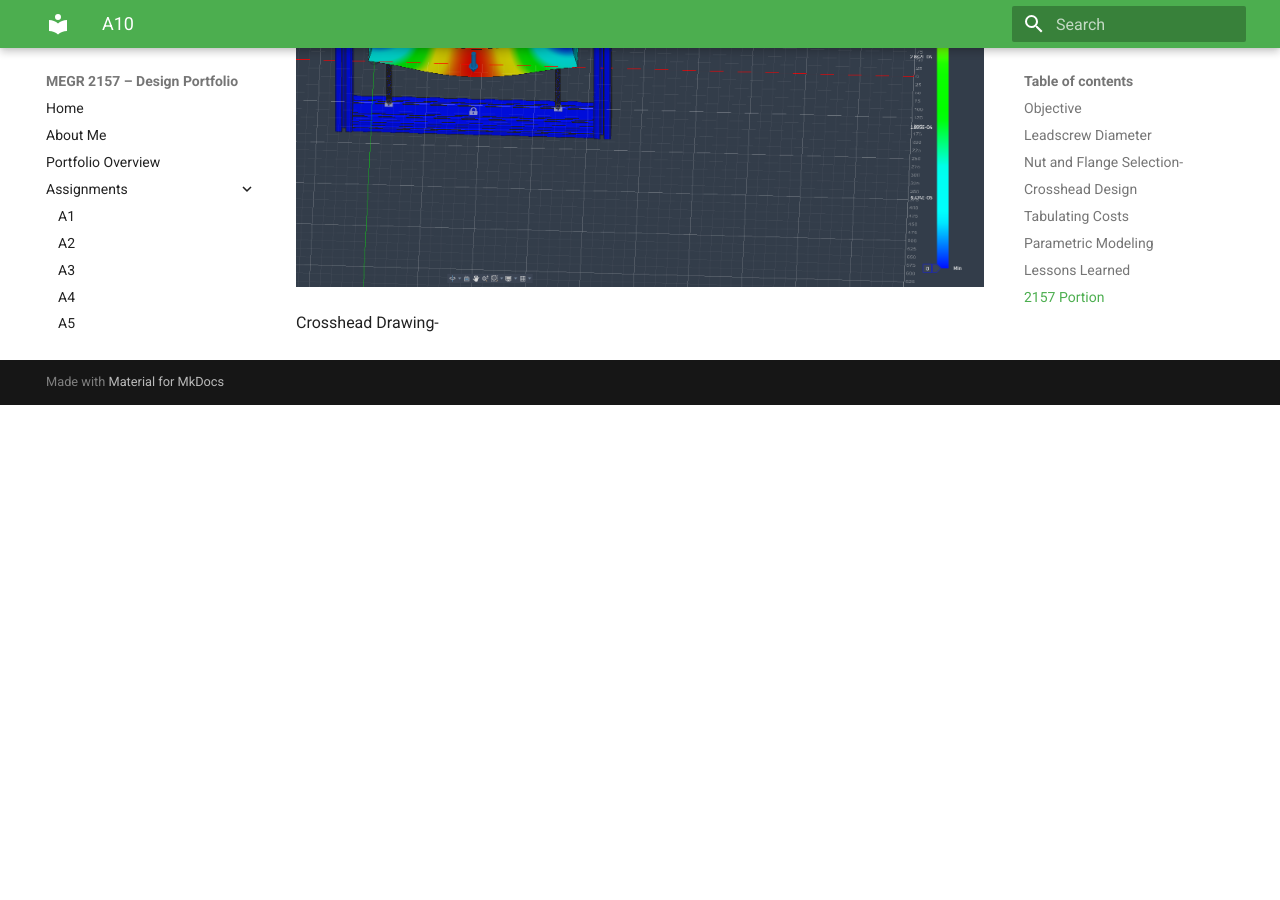
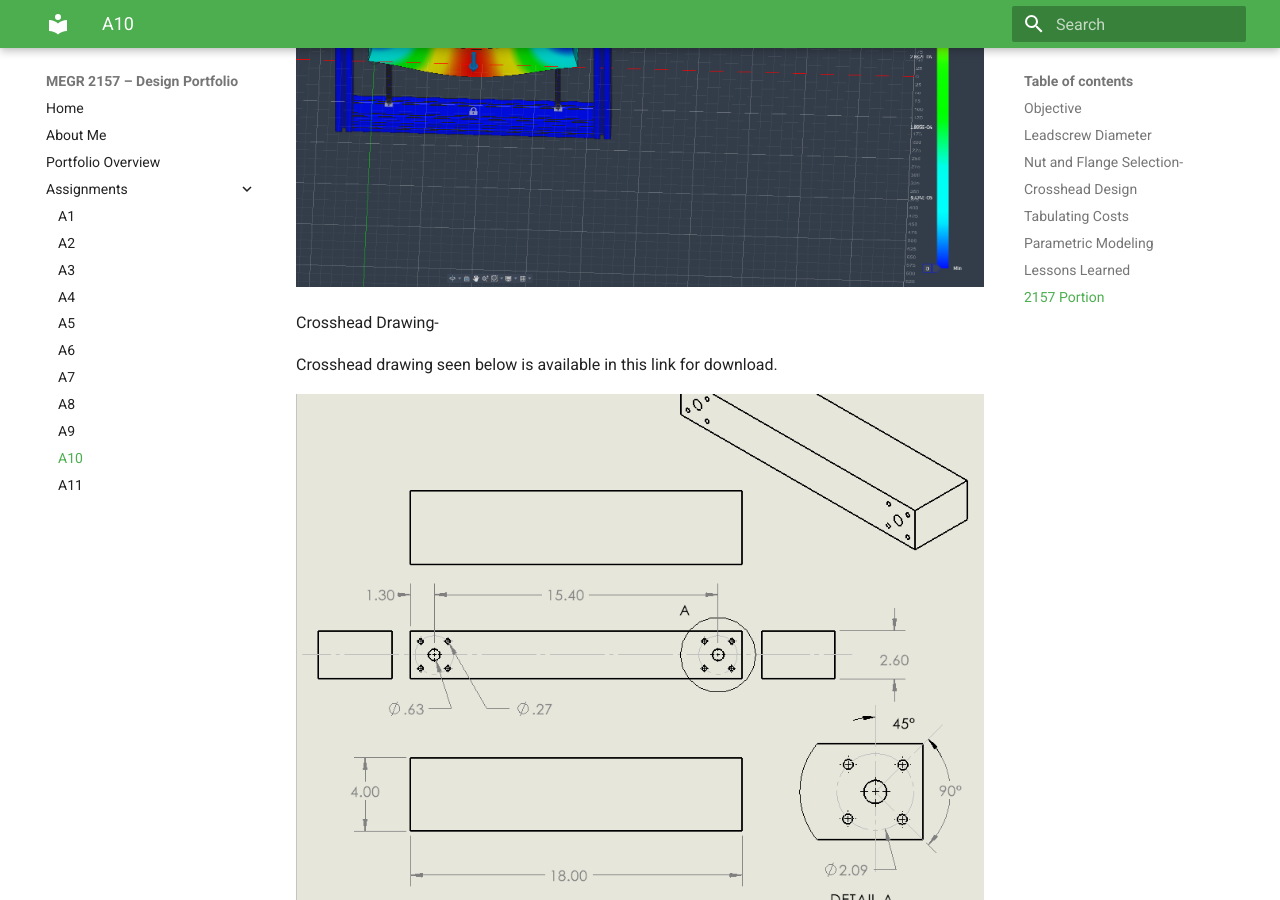
Before and after one commit to Taylor-Rockefeller-Portfolio/megr2157-portfolio, an MkDocs documentation site: the page built from docs/assignments/A10/index.md, in a window 1280 px wide and 900 px high, scrolled down 23010 px. Built offline with MkDocs 1.6.1 and Material for MkDocs 9.7.7, drawn with Linux system fonts in a browser that asks for light colours; before the commit the page ends 23415 px from its top, so only the background shows below that.

Commit message:
Update index.md

```diff
--- a/docs/assignments/A10/index.md
+++ b/docs/assignments/A10/index.md
@@ -222,3 +222,7 @@ Crosshead thickness was increased to 4 inches.
 
 
 Crosshead Drawing-
+
+Crosshead drawing seen below is available in this link for download.
+
+![](crosshead_drawing.png)
```
